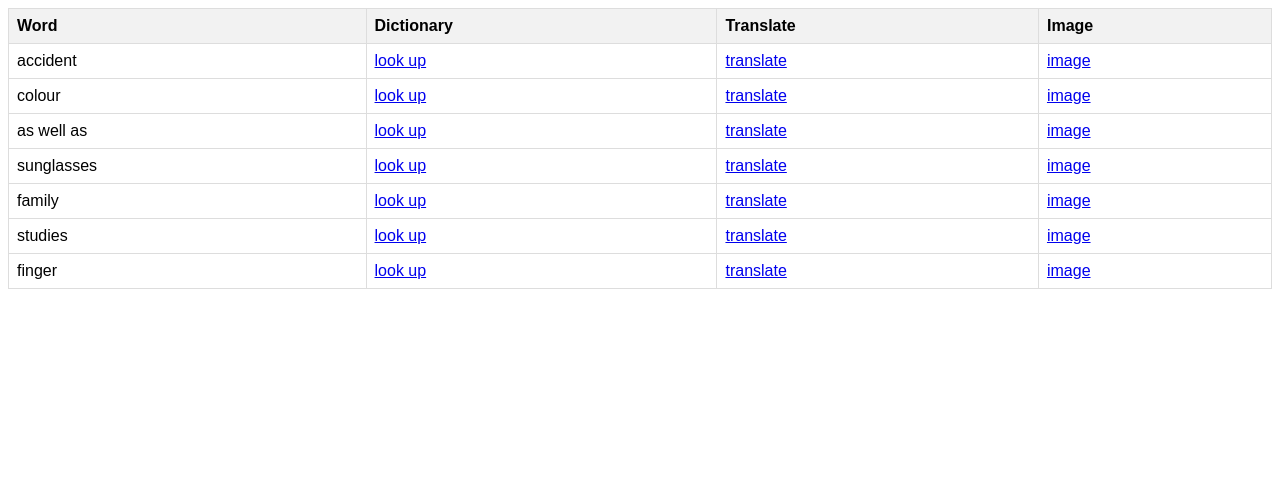
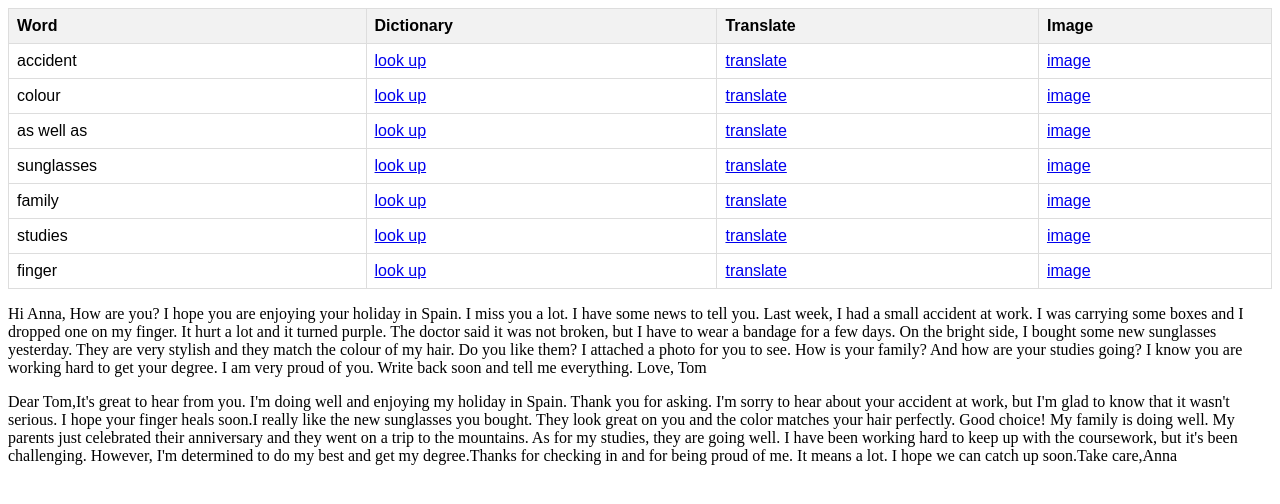
Before and after one commit to eastwoodenglish/eastwoodenglish.github.io, a plain HTML site: page a2week01.html in a window 1280 px wide. Drawn offline with Linux system fonts and the light colour scheme.

Commit message:
Update a2week01.html

```diff
--- a/a2week01.html
+++ b/a2week01.html
@@ -124,5 +124,8 @@
         </tr>
       </tbody>
     </table>
+    <p>Hi Anna, How are you? I hope you are enjoying your holiday in Spain. I miss you a lot. I have some news to tell you. Last week, I had a small accident at work. I was carrying some boxes and I dropped one on my finger. It hurt a lot and it turned purple. The doctor said it was not broken, but I have to wear a bandage for a few days. On the bright side, I bought some new sunglasses yesterday. They are very stylish and they match the colour of my hair. Do you like them? I attached a photo for you to see. How is your family? And how are your studies going? I know you are working hard to get your degree. I am very proud of you. Write back soon and tell me everything. Love, Tom</p>
+    <p>Dear Tom,It's great to hear from you. I'm doing well and enjoying my holiday in Spain. Thank you for asking. I'm sorry to hear about your accident at work, but I'm glad to know that it wasn't serious. I hope your finger heals soon.I really like the new sunglasses you bought. They look great on you and the color matches your hair perfectly. Good choice! My family is doing well. My parents just celebrated their anniversary and they went on a trip to the mountains. As for my studies, they are going well. I have been working hard to keep up with the coursework, but it's been challenging. However, I'm determined to do my best and get my degree.Thanks for checking in and for being proud of me. It means a lot. I hope we can catch up soon.Take care,Anna</p>
+
   </body>
 </html>
```
